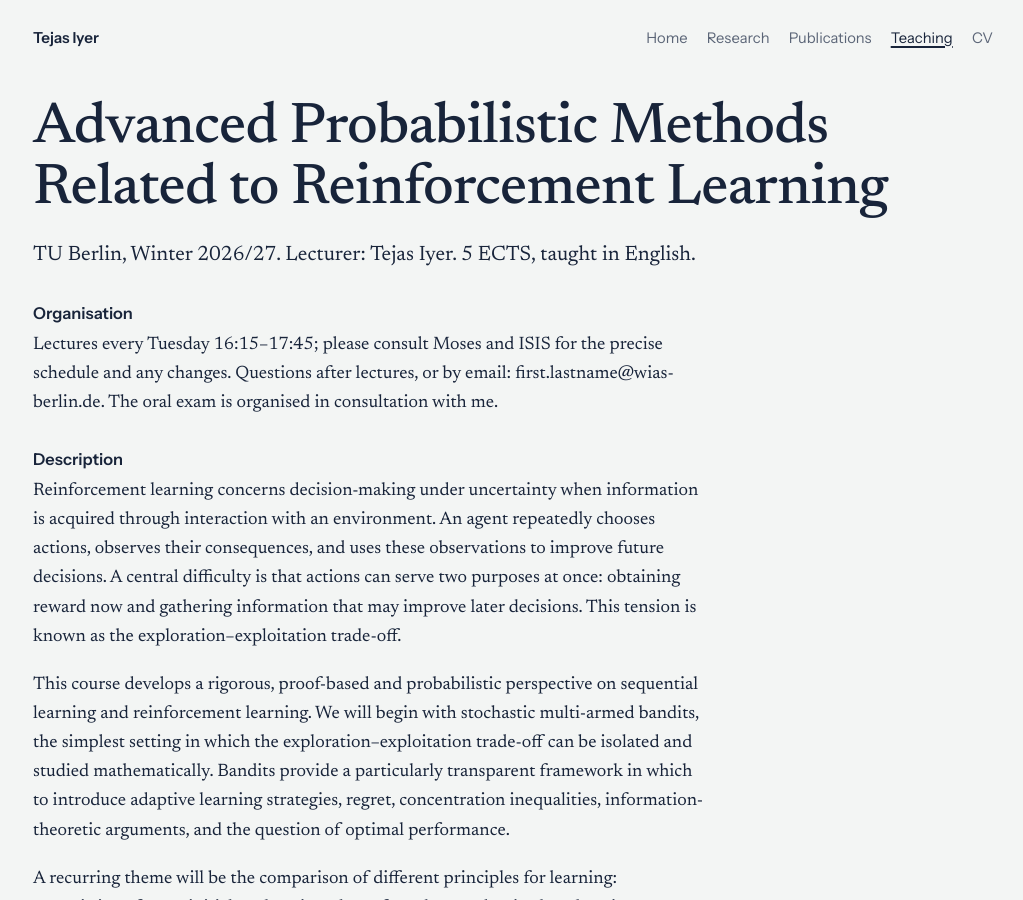
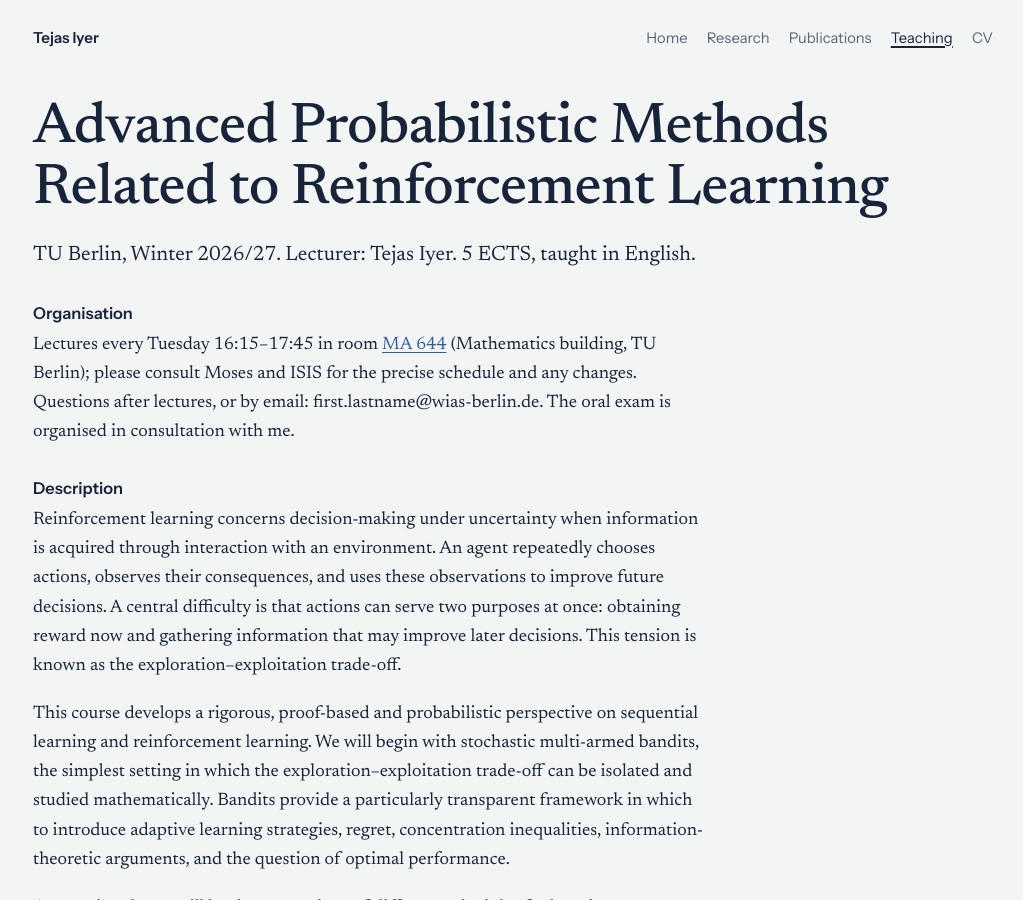
Before and after one commit to iyertejas/iyertejas.github.io, a Jekyll site: the page built from course-rl-2026.md, in a window 1280 px wide and 900 px high. Shown: the whole window, without its empty margins (127-1150 px from the left). Built offline with Jekyll 4.4.1, drawn with Linux system fonts in a browser that asks for light colours.

Commit message:
RL course: add lecture room MA 644

```diff
--- a/course-rl-2026.md
+++ b/course-rl-2026.md
@@ -12,7 +12,7 @@ TU Berlin, Winter 2026/27. Lecturer: Tejas Iyer. 5 ECTS, taught in English.
 
 ## Organisation
 
-Lectures every Tuesday 16:15–17:45; please consult Moses and ISIS for the precise schedule and any changes. Questions after lectures, or by email: first.lastname@wias-berlin.de. The oral exam is organised in consultation with me.
+Lectures every Tuesday 16:15–17:45 in room [MA 644](https://moseskonto.tu-berlin.de/moses/verzeichnis/veranstaltungen/raum.html?semester=77&szenario=null&location=raumgruppe5&dateforweek=null&search=true) (Mathematics building, TU Berlin); please consult Moses and ISIS for the precise schedule and any changes. Questions after lectures, or by email: first.lastname@wias-berlin.de. The oral exam is organised in consultation with me.
 
 ## Description
 
```
